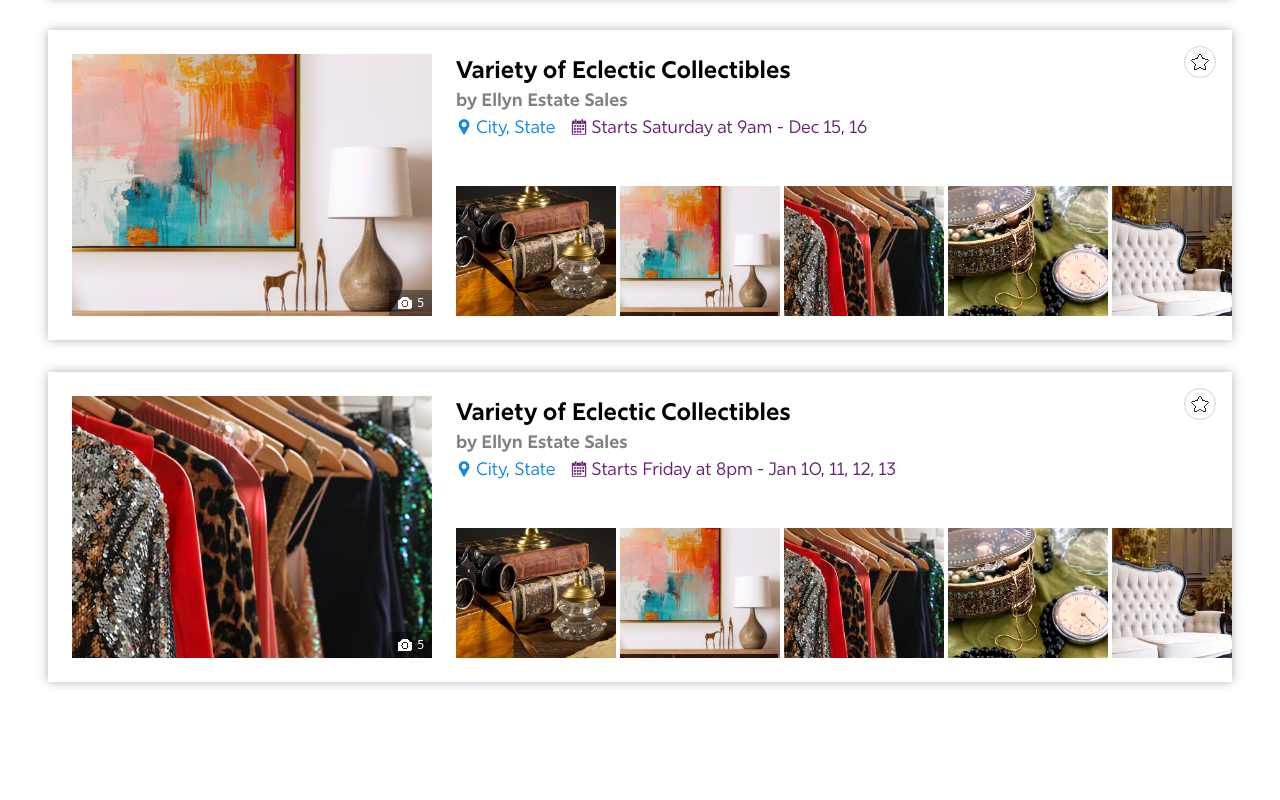
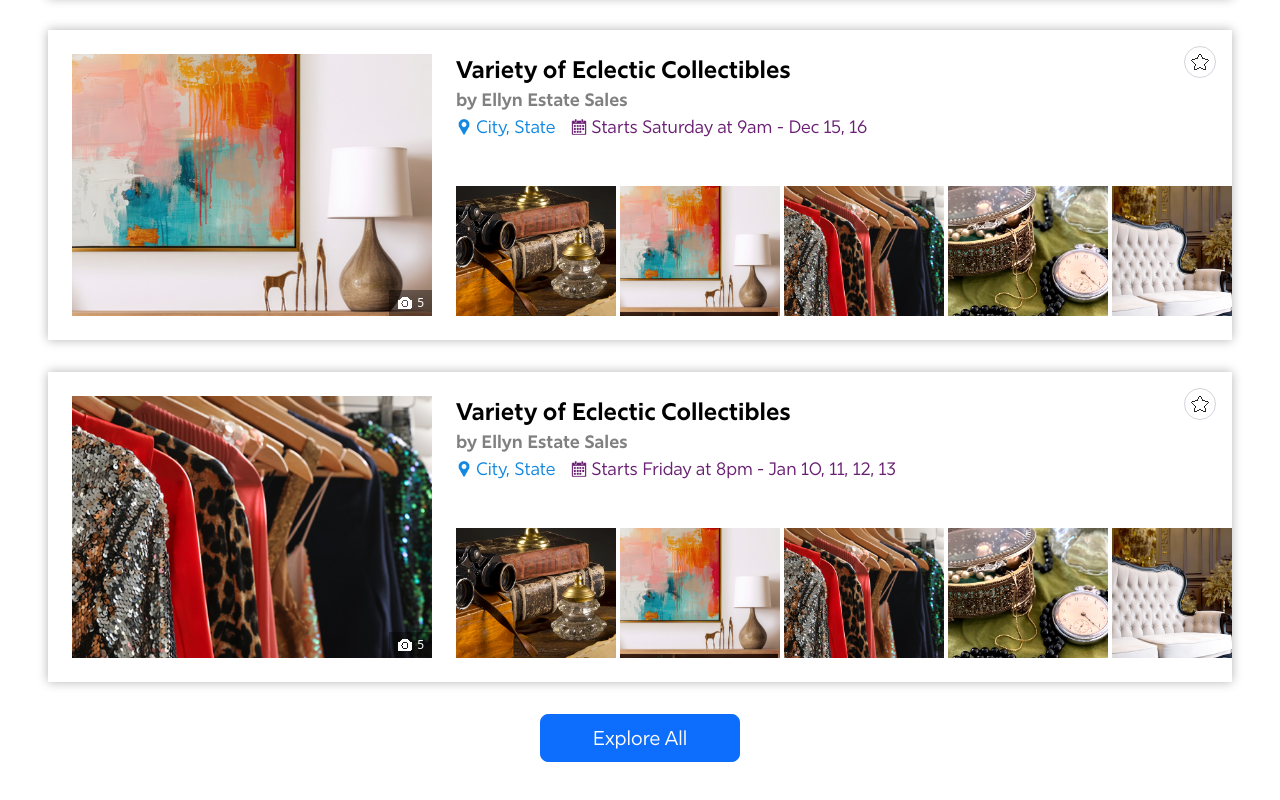
Before and after one commit to Marl-Sant/listasale, a Next.js app in the folder frontend/: page / in a window 1280 px wide. Shown: the part 1692-2492 px from the top of the page. Before the commit the page ends 2422 px from the top, so only its background shows below. Built offline with nearby package versions, Linux system fonts and the light colour scheme.

Commit message:
feat: added explore all button to salesnearyou.tsx

```diff
--- a/frontend/components/CategorySection/CategorySection.tsx
+++ b/frontend/components/CategorySection/CategorySection.tsx
@@ -26,7 +26,7 @@ export default function CategorySection() {
       {/* Shop By Category Title */}
       <div className="flex justify-center">
         <span
-            className="text-xl md:text-1xl lg:text-2xl xl:text-3xl font-bold mb-8"
+            className="md:text-xl lg:text-2xl xl:text-3xl font-bold mb-8"
             style={{ fontFamily: 'var(--font-darkmode)', textAlign: 'center', color: '#693073' }}
             >
             Shop By Category
@@ -50,7 +50,7 @@ export default function CategorySection() {
               />
             </div>
             <span
-              className="font-semibold md:text-xl lg:text-1xl xl:text-2xl mt-4 text-center"
+              className="font-semibold md:text-xl lg:text- xl:text-2xl mt-4 text-center"
               style={{ fontFamily: 'var(--font-rig-sans)' }}
             >
               {category.title}
--- a/frontend/components/SalesNearYouSection/SalesNearYou.tsx
+++ b/frontend/components/SalesNearYouSection/SalesNearYou.tsx
@@ -95,7 +95,7 @@ export default function NearYouSection() {
       {/* Near You Title */}
       <div className="flex">
         <span
-          className="md:text-1xl lg:text-2xl xl:text-3xl mb-8"
+          className="md:text-xl lg:text-2xl xl:text-3xl mb-8"
           style={{ fontFamily: 'var(--font-darkmode)', color: '#693073' }}
         >
           Sales Near You
@@ -273,6 +273,18 @@ export default function NearYouSection() {
         );
       })}
       </div>
+
+      {/* Explore All Button */}
+      <div className="flex justify-center mt-8 ">
+      <button
+        type="button"
+        className="btn btn-primary btn-lg md:w-[160px] lg:w-[180px] xl:w-[200px]"
+        style={{ fontFamily: 'var(--font-rig-sans)' }}
+      >
+        Explore All
+      </button>
+      </div>
+
     </section>
   );
 };
```
